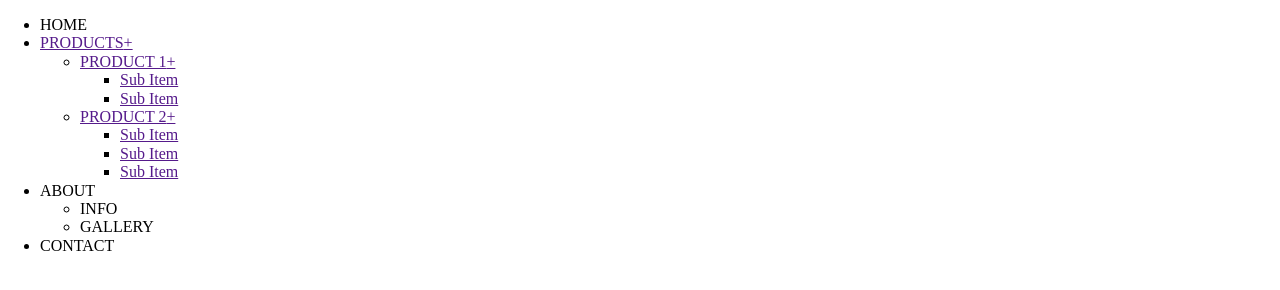
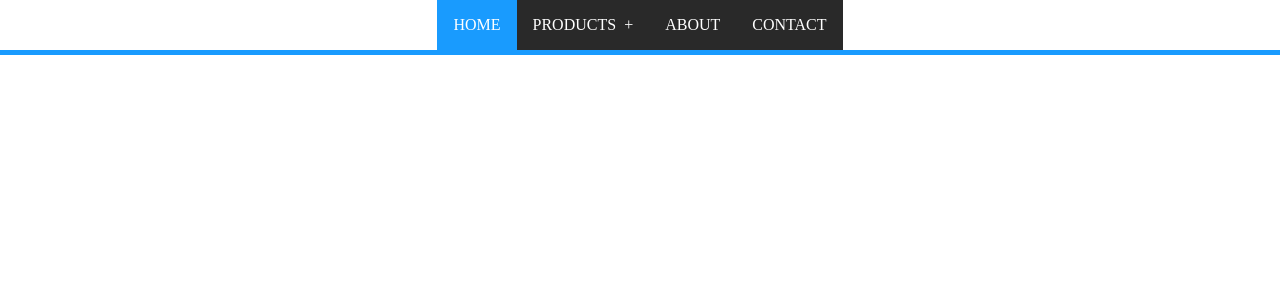
Before and after one commit to Rudzei/multilevel-menu, a plain HTML site: page index.html in a window 1280 px wide. Drawn offline with Linux system fonts and the light colour scheme.

Commit message:
сверстал оформление

```diff
--- a/aseets/style.css
+++ b/aseets/style.css
@@ -0,0 +1,76 @@
+:root {
+  --color-dark: #292929;
+  --color-secondary-dark: #199bfe;
+  --color-secondary-light: #35a6ff;
+  --color-white: #ffffff;
+}
+
+* {
+  box-sizing: border-box;
+}
+
+.navbar {
+  border-bottom: 5px solid var(--color-secondary-dark);
+}
+
+.navbar ul {
+  list-style: none;
+  margin: 0;
+  padding: 0;
+  position: relative;
+}
+
+.navbar li ul {
+  background-color: var(--color-secondary-dark);
+  min-width: 200px;
+  position: absolute;
+  display: none;
+  box-shadow: 2px 2px 7px;
+}
+
+.navbar li ul li {
+  position: relative;
+}
+
+.navbar__list-first {
+  display: flex;
+  justify-self: center;
+  background-color: var(--color-dark);
+  z-index: 1;
+}
+
+.navbar__list-second {
+  z-index: 2;
+}
+
+.navbar__list-third {
+  z-index: 3;
+  left: 100%;
+  top: calc(100%-50px);
+}
+
+.navbar a {
+  display: flex;
+  align-items: center;
+  justify-content: center;
+  text-decoration: none;
+  color: var(--color-white);
+  padding: 0.25em 1em;
+  min-height: 50px;
+}
+
+.navbar a > span:last-of-type {
+  margin-left: 0.5em;
+}
+
+.navbar a:hover {
+  background-color: var(--color-secondary-light);
+}
+
+.navbar .active {
+  background-color: var(--color-secondary-dark);
+}
+
+.navbar ul > li:hover > ul {
+  display: block;
+}
--- a/index.html
+++ b/index.html
@@ -14,35 +14,44 @@
 
   <nav class="navbar">
     <ul class="navbar__list-first">
-      <li><a href=""></a>HOME</li>
+      <li><a class="active" href="">HOME</a></li>
       <li>
         <a href=""><span>PRODUCTS</span><span>+</span></a>
         <ul class="navbar__list-second">
           <li>
             <a href=""><span>PRODUCT 1</span><span>+</span></a>
             <ul class="navbar__list-third">
-              <li><a href="">Sub Item</a></li>
-              <li><a href="">Sub Item</a></li>
+              <li><a href="">Sub Item 1.1</a></li>
+              <li><a href="">Sub Item 1.2</a></li>
             </ul>
           </li>
           <li>
             <a href=""><span>PRODUCT 2</span><span>+</span></a>
             <ul class="navbar__list-third">
-              <li><a href="">Sub Item</a></li>
-              <li><a href="">Sub Item</a></li>
-              <li><a href="">Sub Item</a></li>
+              <li><a href="">Sub Item 2.1</a></li>
+              <li><a href="">Sub Item 2.2</a></li>
+              <li><a href="">Sub Item 2.3</a></li>
+            </ul>
+          </li>
+          <li>
+            <a href=""><span>PRODUCT 3</span><span>+</span></a>
+            <ul class="navbar__list-third">
+              <li><a href="">Sub Item 3.1</a></li>
+              <li><a href="">Sub Item 3.2</a></li>
+              <li><a href="">Sub Item 3.3</a></li>
+              <li><a href="">Sub Item 3.4</a></li>
             </ul>
           </li>
         </ul>
       </li>
       <li>
-        <a href=""></a>ABOUT
+        <a href="">ABOUT</a>
         <ul class="navbar__list-second">
-          <li><a href=""></a>INFO</li>
-          <li><a href=""></a>GALLERY</li>
+          <li><a href="">INFO</a></li>
+          <li><a href="">GALLERY</a></li>
         </ul>
       </li>
-      <li><a href=""></a>CONTACT</li>
+      <li><a href="">CONTACT</a></li>
     </ul>
   </nav>
 
```
